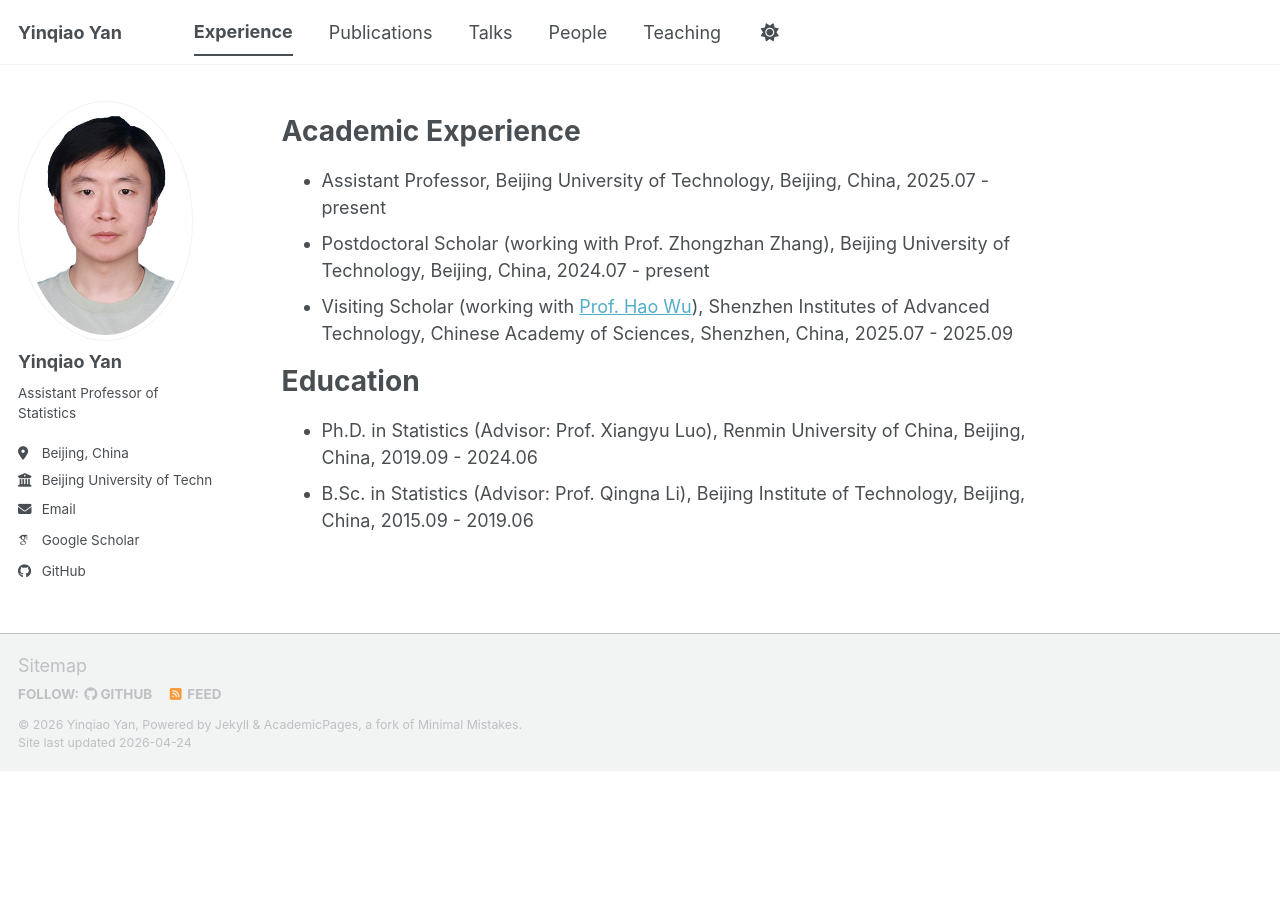
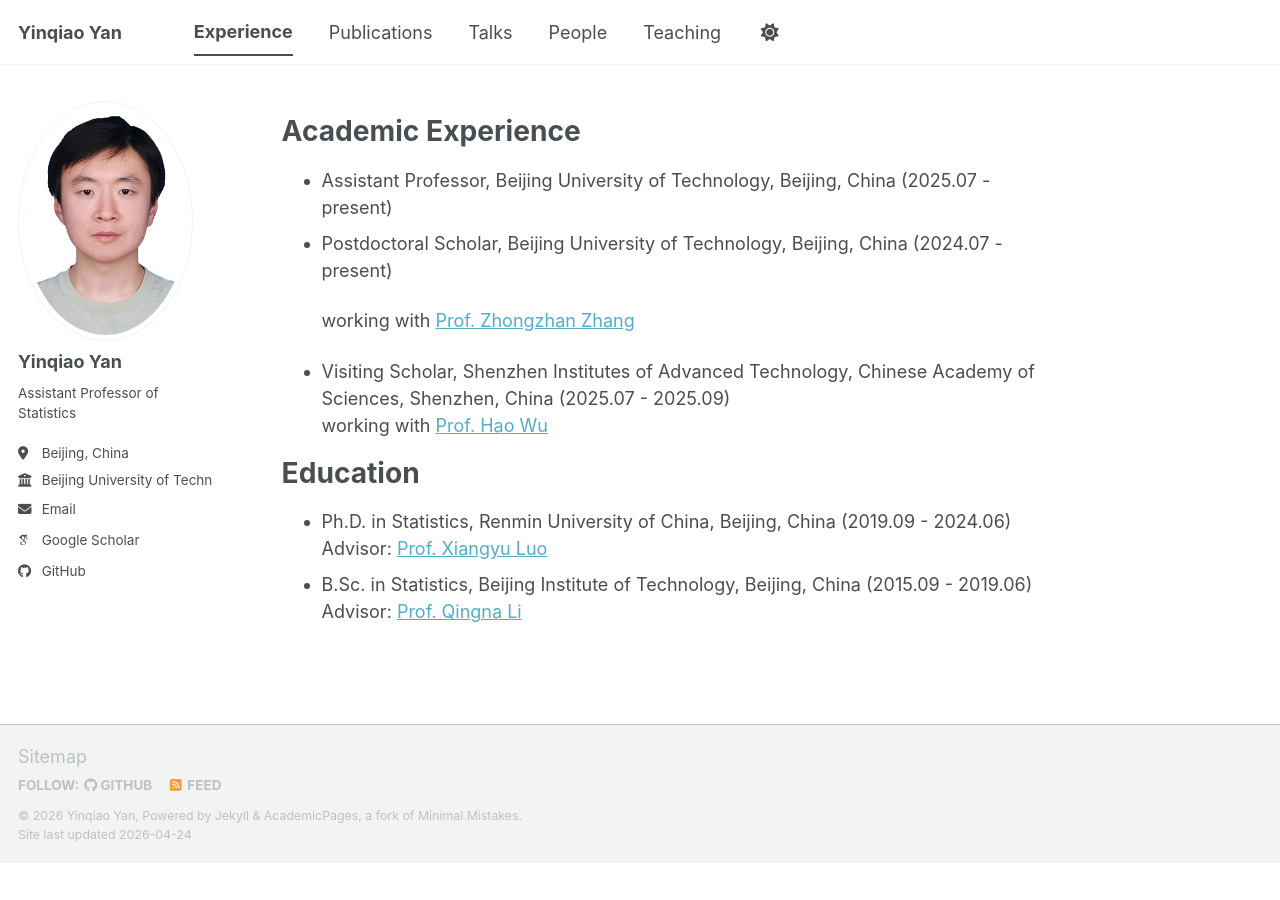
Before and after one commit to yinqiaoyan/yinqiaoyan.github.io, a Jekyll site: the page built from _pages/experience.md, in a window 1280 px wide. Built offline with Jekyll 4.4.1, drawn with Linux system fonts in a browser that asks for light colours; some web fonts are replaced; a script bundle is joined from its source files by our own code; library files that are not in the unit come from our copies; part of the change alters nothing that is shown.

```diff
--- a/_pages/experience.md
+++ b/_pages/experience.md
@@ -6,11 +6,16 @@ author_profile: true
 
 # Academic Experience
 
-- Assistant Professor, Beijing University of Technology, Beijing, China, 2025.07 - present
-- Postdoctoral Scholar (working with Prof. Zhongzhan Zhang), Beijing University of Technology, Beijing, China, 2024.07 - present
-- Visiting Scholar (working with [Prof. Hao Wu](https://www.haowulab.org/)), Shenzhen Institutes of Advanced Technology, Chinese Academy of Sciences, Shenzhen, China, 2025.07 - 2025.09
+- Assistant Professor, Beijing University of Technology, Beijing, China (2025.07 - present)
+- Postdoctoral Scholar, Beijing University of Technology, Beijing, China (2024.07 - present)<br>
+
+  working with [Prof. Zhongzhan Zhang](https://msm.bjut.edu.cn/info/1094/2658.htm)
+- Visiting Scholar, Shenzhen Institutes of Advanced Technology, Chinese Academy of Sciences, Shenzhen, China (2025.07 - 2025.09)<br>
+  working with [Prof. Hao Wu](https://www.haowulab.org/)
 
 # Education
 
-- Ph.D. in Statistics (Advisor: Prof. Xiangyu Luo), Renmin University of China, Beijing, China, 2019.09 - 2024.06
-- B.Sc. in Statistics (Advisor: Prof. Qingna Li), Beijing Institute of Technology, Beijing, China, 2015.09 - 2019.06
+- Ph.D. in Statistics, Renmin University of China, Beijing, China (2019.09 - 2024.06)<br>
+  Advisor: [Prof. Xiangyu Luo](http://isbd.ruc.edu.cn/sztd/a3612cf52e7c4df2bf9c6a403d12b635.htm)
+- B.Sc. in Statistics, Beijing Institute of Technology, Beijing, China (2015.09 - 2019.06)<br>
+  Advisor: [Prof. Qingna Li](https://math.bit.edu.cn/szdw/jgml/sxgcx/lqn/index.htm)
```
